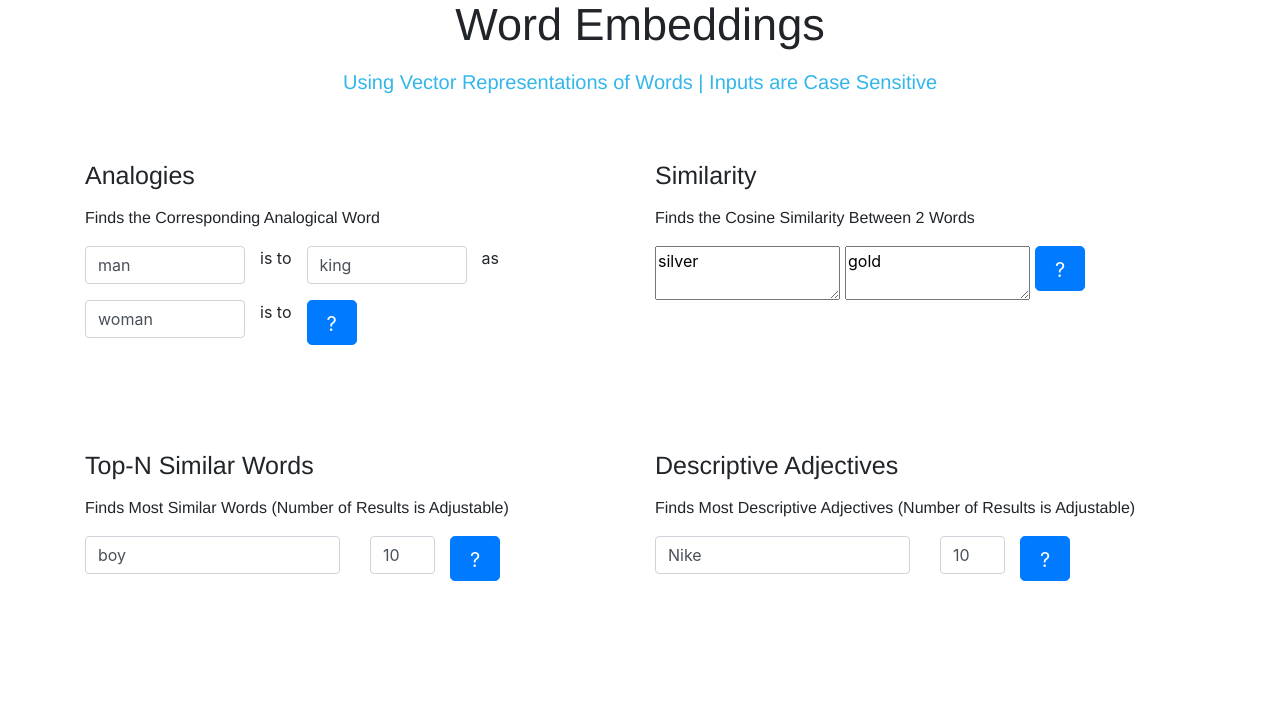
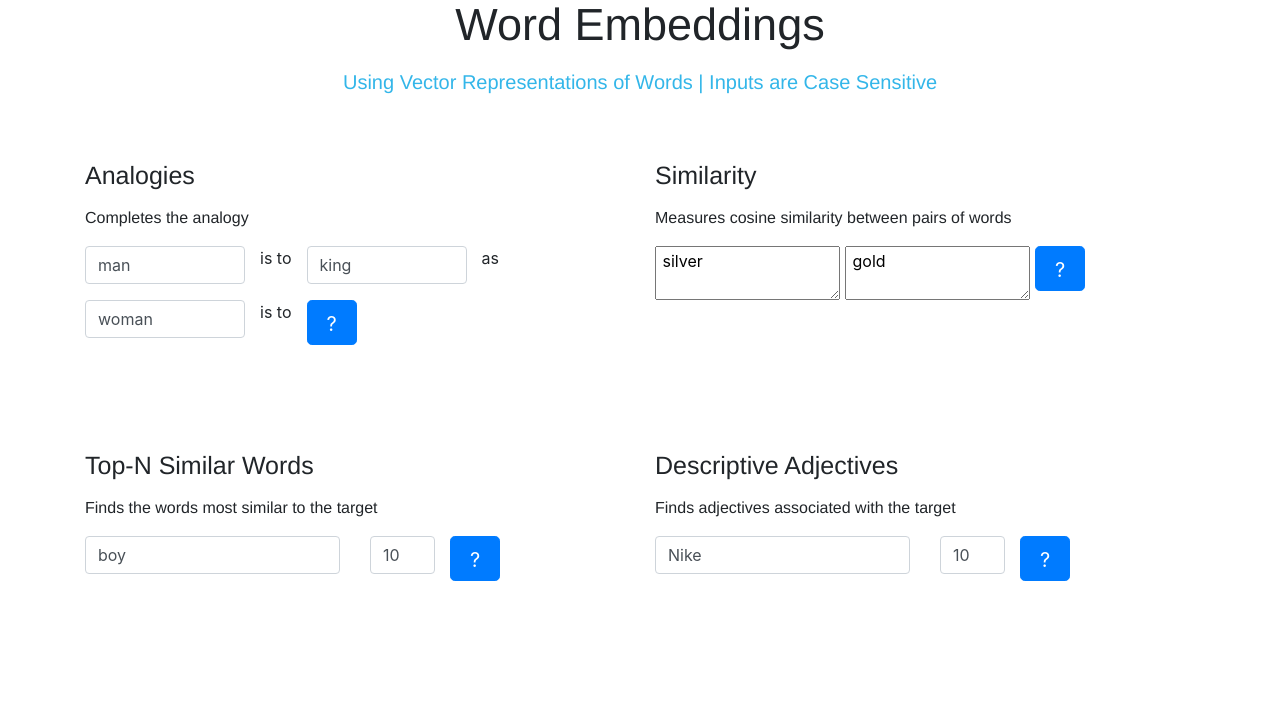
Before and after one commit to 18rberry/Neuroecon-Word-Embedding, a Django app: page /reasoning in a window 1280 px wide. Shown: the part 168-871 px from the top of the page. Run offline with Django 3.2, Linux system fonts and the light colour scheme; parts of the project's set-up code (start-up, migrations or seed data) failed here and were passed over; some libraries are stand-ins or nearby versions.

Commit message:
Updated descriptions

```diff
--- a/templates/reasoning.html
+++ b/templates/reasoning.html
@@ -17,10 +17,7 @@
     <!-- Custom styles for this template -->
     <link href="../../static/css/jumbotron.css" rel="stylesheet">
     <script>
-      function submitForm()
-      {
-          // var test = "{{t}}";
-        // alert(test);
+      function submitForm() {
         document.form1.submit();
       }
     </script>
@@ -71,28 +68,19 @@
       <div class="row">
         <div class="col-md-6 order-md-1">
           <h4 class="mb-3" style = "font-weight: 90; font-family: Museo-Sans,Helvetica,Arial,sans-serif; font-size: 25px">Analogies</h4>
-          <p style = "font-weight: 90; font-family: Museo-Sans,Helvetica,Arial,sans-serif; font-size: 16px"> Finds the Corresponding Analogical Word </p>
+          <p style = "font-weight: 90; font-family: Museo-Sans,Helvetica,Arial,sans-serif; font-size: 16px"> Completes the analogy </p>
           <form method = "POST" action = "/reasoning" name="form1"> {% csrf_token %}
             <div class="row">
               <div class="col-md-4 mb-3">
                 <input type="text" class="form-control" name="analogy1" placeholder="analogy1" value={{analogy1}} required>
-                <div class="invalid-feedback">
-                Valid first name is required.
-                </div>
               </div>
               <p> is to </p>
               <div class="col-md-4 mb-3">
                   <input type="text" class="form-control" name="analogy2" placeholder="analogy2" value={{analogy2}} required>
-                  <div class="invalid-feedback">
-                  Valid last name is required.
-                  </div>
               </div>
               <p> as </p>
               <div class="col-md-4 mb-3">
                   <input type="text" class="form-control" name="analogy3" placeholder="analogy3" value={{analogy3}} required>
-                  <div class="invalid-feedback">
-                  Valid first name is required.
-                  </div>
               </div>
               <input type="text" class="form-control" name="type" value="analogy" style="display:none;">
               <p> is to </p>
@@ -108,12 +96,12 @@
         </div>
         <div class="col-md-6 order-md-1">
           <h4 class="mb-3" style = "font-weight: 90; font-family: Museo-Sans,Helvetica,Arial,sans-serif; font-size: 25px"> Similarity </h4>
-          <p style = "font-weight: 90; font-family: Museo-Sans,Helvetica,Arial,sans-serif; font-size: 16px"> Finds the Cosine Similarity Between 2 Words </p>
+          <p style = "font-weight: 90; font-family: Museo-Sans,Helvetica,Arial,sans-serif; font-size: 16px"> Measures cosine similarity between pairs of words </p>
           <form method = "POST" action = "/reasoning"> {% csrf_token %}
             <input type="text" class="form-control" name="type" value="similarity" style="display:none;">
             <div class="row">
               <div class="col-md-4 mb-3">
-                <textarea name = "similarity1" placeholder = "gold" id = "similarity1" cols="16" rows="2" value = {{similarity1}} required>{{similarity1}}</textarea>
+                <textarea name = "similarity1" placeholder = "gold" id = "similarity1" cols="16" rows="2" value = {{similarity1}} required> {{similarity1}}</textarea>
                 <!--{% for c in similarity1 %}-->
                   <!--<input type="text" class="form-control" name="similarity1" placeholder="first" value= {{c}} required>-->
                   <!--<div class="invalid-feedback">-->
@@ -122,7 +110,7 @@
                 <!--{% endfor %}-->
               </div>
               <div class="col-md-4 mb-3">
-                <textarea name = "similarity2" placeholder = "silver" id = "similarity2" cols="16" rows="2" value = {{similarity2}} required>{{similarity2}}</textarea>
+                <textarea name = "similarity2" placeholder = "silver" id = "similarity2" cols="16" rows="2" value = {{similarity2}} required> {{similarity2}}</textarea>
                 <!--{% for c in similarity2 %}-->
                   <!--<input type="text" class="form-control" name="similarity2" placeholder="second" value={{c}} required>-->
                   <!--<div class="invalid-feedback">-->
@@ -148,7 +136,7 @@
       <div class="row">
         <div class="col-md-6">
           <h4 class="mb-3" style = "font-weight: 90; font-family: Museo-Sans,Helvetica,Arial,sans-serif; font-size: 25px"> Top-N Similar Words </h4>
-          <p style = "font-weight: 90; font-family: Museo-Sans,Helvetica,Arial,sans-serif; font-size: 16px"> Finds Most Similar Words (Number of Results is Adjustable) </p>
+          <p style = "font-weight: 90; font-family: Museo-Sans,Helvetica,Arial,sans-serif; font-size: 16px"> Finds the words most similar to the target</p>
           <form method = "POST" action = "/reasoning"> {% csrf_token %}
             <input type="text" class="form-control" name="type" value="topn_similar" style="display:none;">
             <div class="row">
@@ -183,7 +171,7 @@
         </div>
         <div class="col-md-6">
           <h4 class="mb-3" style = "font-weight: 90; font-family: Museo-Sans,Helvetica,Arial,sans-serif; font-size: 25px">Descriptive Adjectives</h4>
-          <p style = "font-weight: 90; font-family: Museo-Sans,Helvetica,Arial,sans-serif; font-size: 16px"> Finds Most Descriptive Adjectives (Number of Results is Adjustable) </p>
+          <p style = "font-weight: 90; font-family: Museo-Sans,Helvetica,Arial,sans-serif; font-size: 16px"> Finds adjectives associated with the target </p>
            <form method = "POST" action = "/reasoning"> {% csrf_token %}
             <input type="text" class="form-control" name="type" value="adjectives" style="display:none;">
             <div class="row">
```
